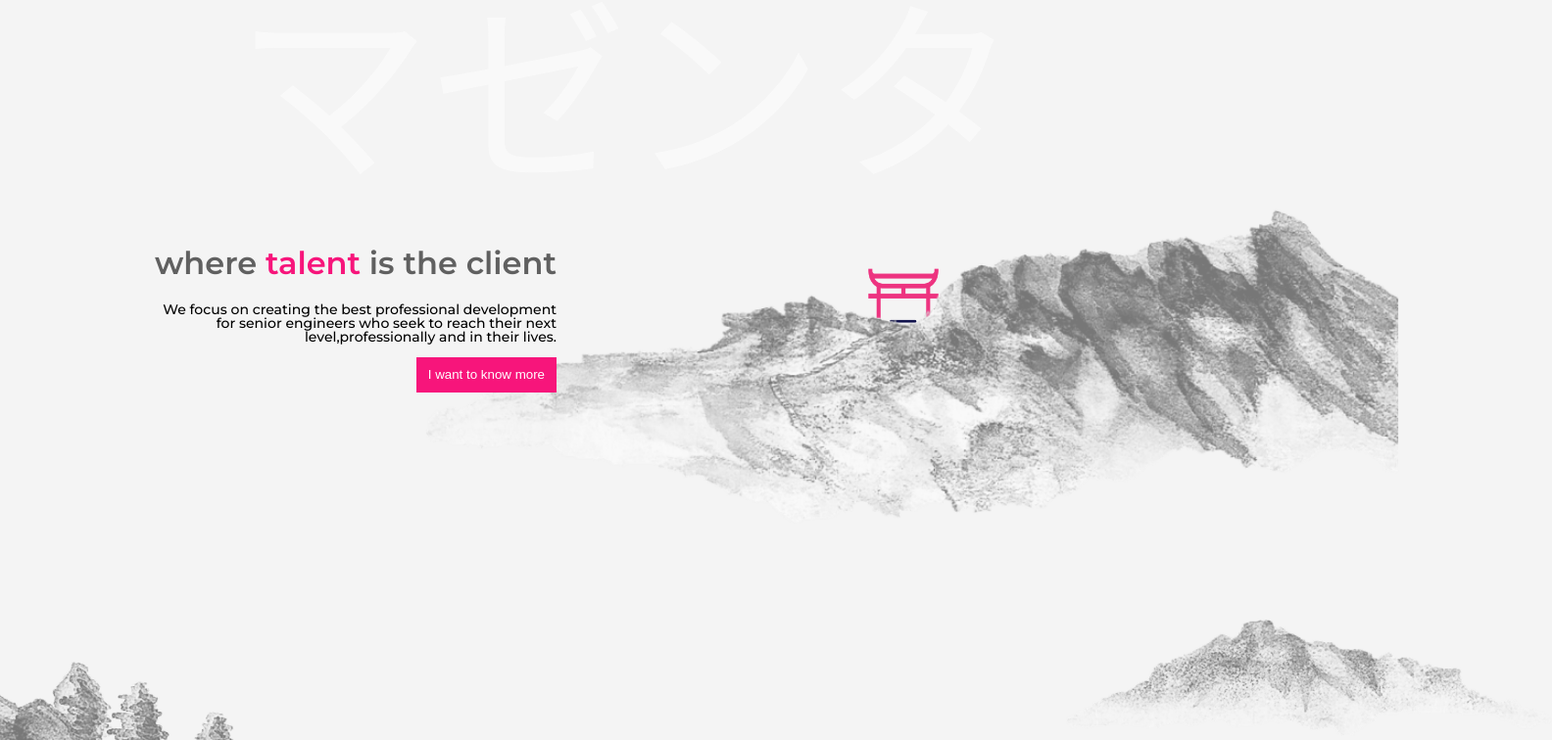
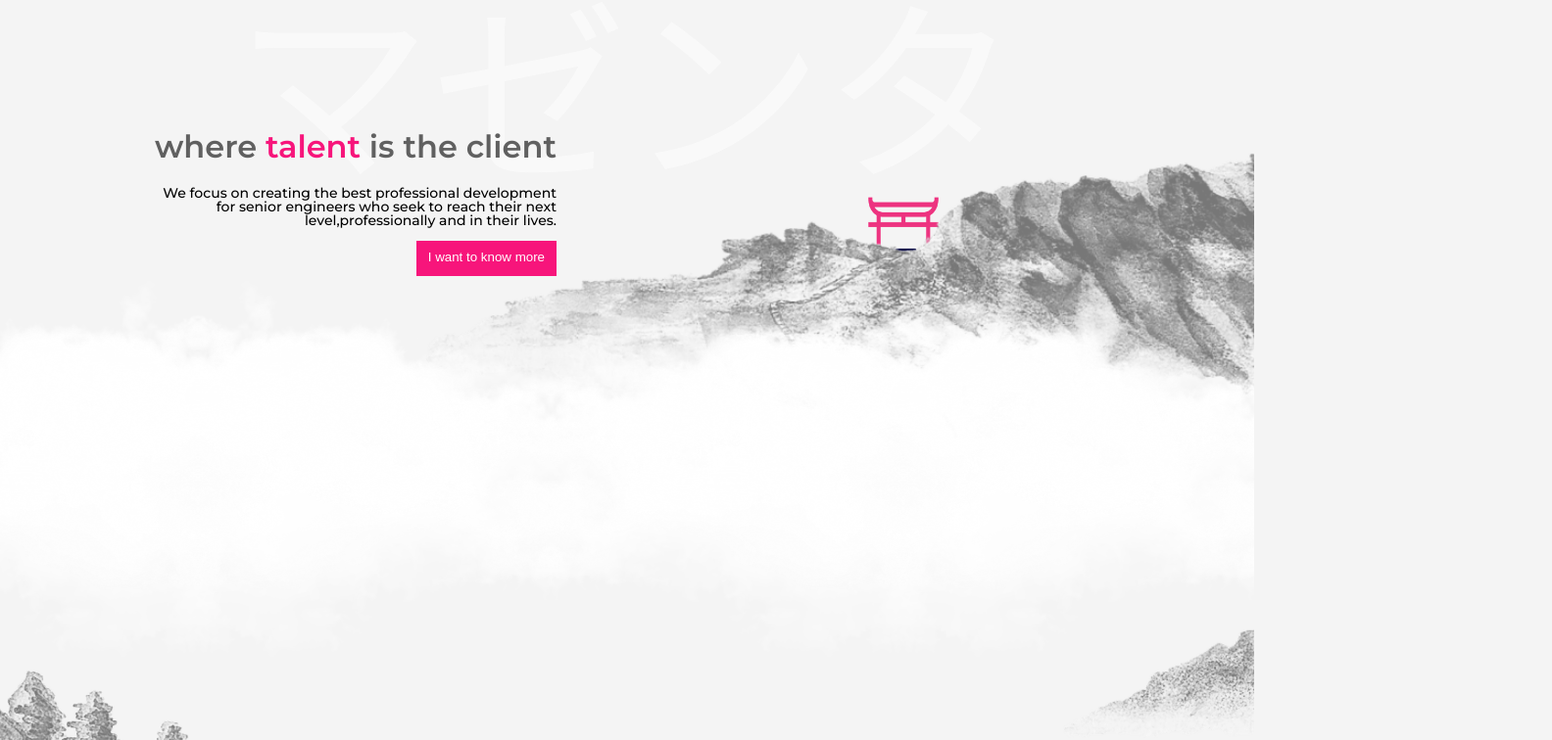
Before and after one commit to bartuchavezc/magenta, a React (Create React App) app: page / in a window 1280 px wide. Shown: the part 120-876 px from the top of the page at 98% size, 1584 px wide, since content can reach past the window. Built offline with nearby package versions, Linux system fonts and the light colour scheme.

Commit message:
adding clouds

```diff
--- a/src/Home/Home.jsx
+++ b/src/Home/Home.jsx
@@ -8,19 +8,28 @@ const Main = styled.main`
   min-height: calc(200vh - 117px);
   display: flex;
   flex-wrap: wrap;
+  position: relative;
+  overflow-x: hidden;
+`
+
+const Scene = styled.section`
+  height: calc(100vh - 117px);
+  position: relative;
+  width: 100%;
 `
 
 const MainDescription = styled.article`
   display: flex;
   flex-direction: column;
   align-items: flex-end;
-  width: 100%;
+  /* width: 100%; */
   max-width: 420px;
   text-align: right;
   padding: 0 20px;
-  position: relative;
   z-index: 2;
   margin-left: 10%;
+  position: absolute;
+  top: 20%;
 `
 
 const Title = styled.h1`
@@ -41,7 +50,7 @@ const Text = styled.p`
 const Katakana = styled.span`
   font-size: 200px;
   color: white;
-  position: absolute;
+  margin-top: 0%;
   z-index: 1;
   display: flex;
   width: 100%;
@@ -52,7 +61,6 @@ const Katakana = styled.span`
 const MainMountainContainer = styled.section`
   display: flex;
   width: 100%;
-  margin-top: 20%;
 `
 
 const Mountain = styled.div`
@@ -60,7 +68,7 @@ const Mountain = styled.div`
   position: absolute;
   z-index: 1;
   right: -8%;
-  top: 25%;
+  top: 0;
 `
 
 const BigMountain = styled.img`
@@ -70,21 +78,22 @@ const BigMountain = styled.img`
 
 const LilMountain = styled.div`
   display: flex;
-  width: 100%;
+  /* width: 100%; */
   justify-content: flex-end;
   bottom: 10%;
+  right: 0;
   margin-bottom: 150px;
   position: absolute;
 `
 
 const LowerMountain = styled.div`
   display: flex;
-  width: 100%;
+  /* width: 100%; */
   align-self: flex-end;
   bottom: 0;
   position: absolute;
   bottom: 10%;
-  left: 10%;
+  left: 5%;
 `
 
 const Logo = styled.img`
@@ -117,11 +126,44 @@ const Global = createGlobalStyle`
   }
 `
 
+const Clouds = styled.ul`
+  position: absolute;
+  bottom: 0;
+  width: 100%;
+  display: flex;
+  z-index: 1;
+`
+
+const CloudItem = styled.li`
+  position: relative;
+  height: 420px;
+  width: 720px;
+  img {
+    height: 100%;
+  }
+  img:nth-child(2) {
+    transform: rotateY(-180deg) translateX(-100%);
+    position: absolute;
+    top: 0;
+    left: -100%;
+  }
+  animation: cloud 5s cubic-bezier(0.78, 0.66, 0.38, 0.3) infinite;
+  @keyframes cloud {
+    0%{
+      transform: translateX(-50%);
+    }
+    100% {
+      transform: translateX(-150%);
+    }
+  }
+`
+
 function Home() {
 
   return (
     <Main>
       <Global />
+      <Scene>
         <Katakana>
           マゼンタ
         </Katakana>
@@ -189,6 +231,28 @@ function Home() {
           >
           </Parallax>
         </LowerMountain>
+
+        <Clouds>
+          <CloudItem>
+            <img src="/nubes.png" alt="cloud"/>
+            <img src="/nubes.png" alt="cloud"/>
+          </CloudItem>
+          <CloudItem>
+            <img src="/nubes.png" alt="cloud"/>
+            <img src="/nubes.png" alt="cloud"/>
+          </CloudItem>
+          <CloudItem>
+            <img src="/nubes.png" alt="cloud"/>
+            <img src="/nubes.png" alt="cloud"/>
+          </CloudItem>
+          <CloudItem>
+            <img src="/nubes.png" alt="cloud"/>
+            <img src="/nubes.png" alt="cloud"/>
+          </CloudItem>
+
+        </Clouds>
+      </Scene>
+
     </Main>
   );
 }
```
Also changed, not shown: public/nubes.png (added). Lines whose indentation alone changed are shown as unchanged.
